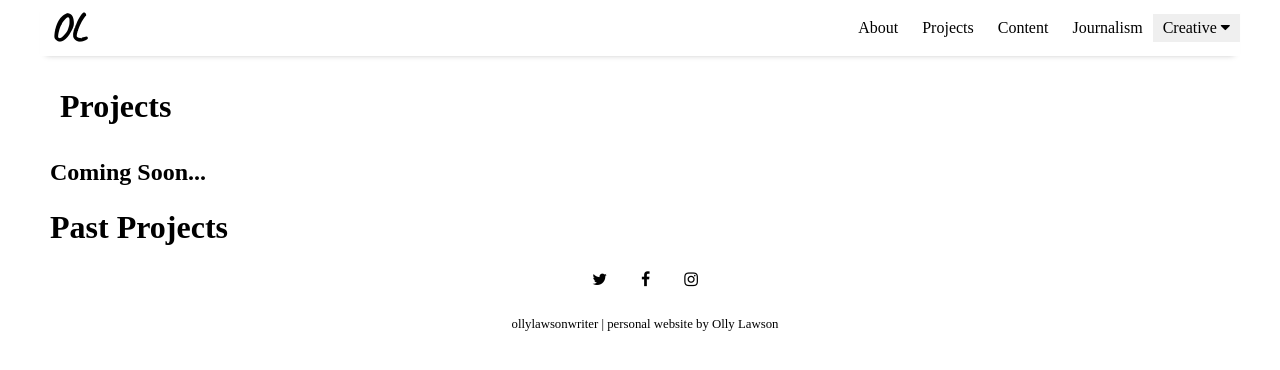
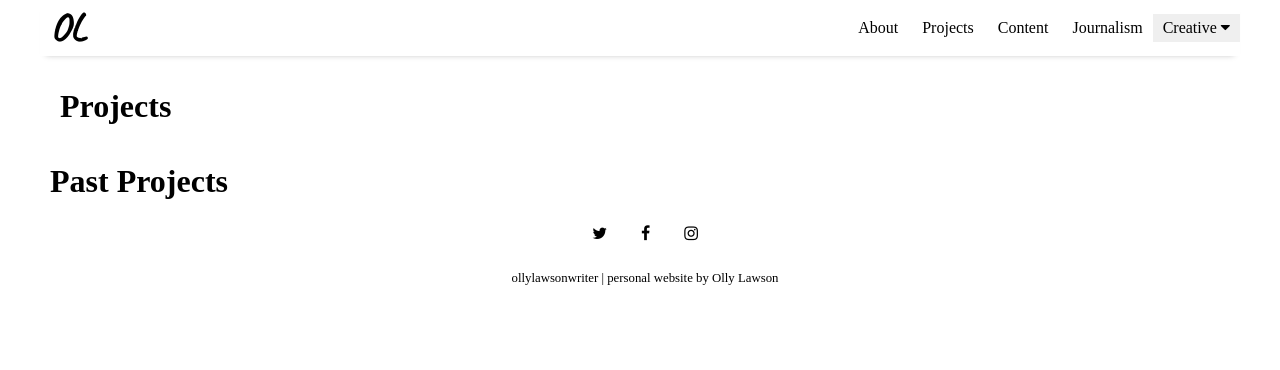
Before and after one commit to ollylawson/ollylawson.github.io, a Jekyll site: the page built from pages/projects.html, in a window 1280 px wide. Shown: the top 370 px of the page. Built offline with Jekyll 4.4.1, drawn with Linux system fonts in a browser that asks for light colours; nearby versions of some CDN libraries; some web fonts are replaced.

Commit message:
projects

```diff
--- a/pages/projects.html
+++ b/pages/projects.html
@@ -4,10 +4,6 @@ title: Projects
 ---
 
 
-<div>
-  <h2>Coming Soon...
-  </h2>
-</div>
 <div class="past-projects">
   <h1>Past Projects</h1>
   {% for post in site.categories.pastprojects %}
```
